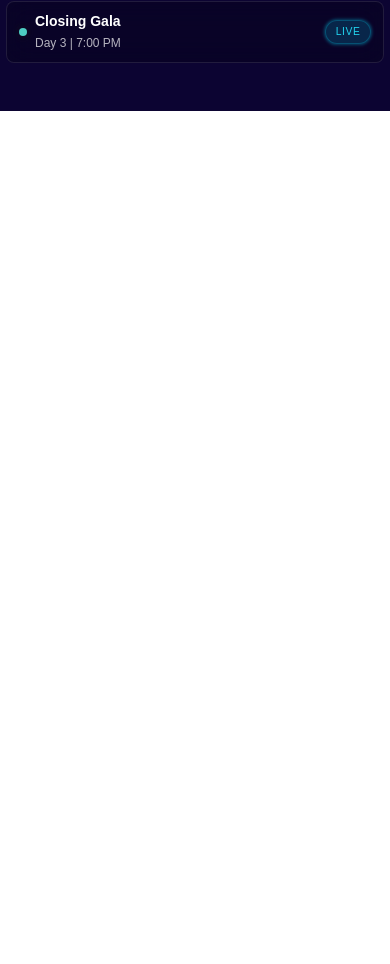
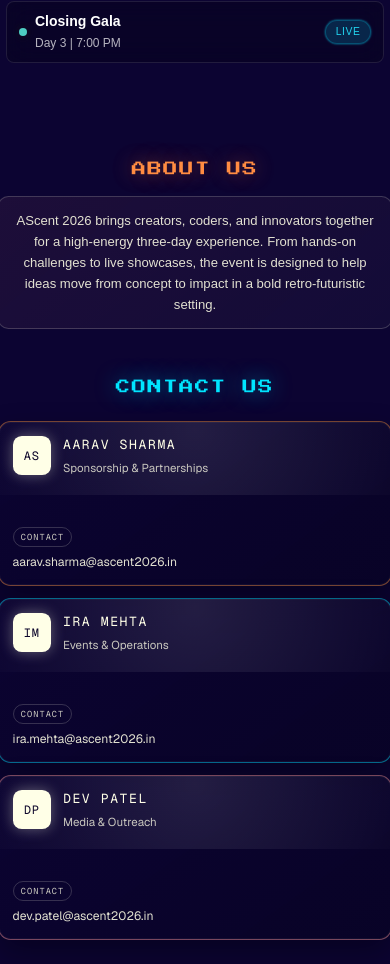
Before and after one commit to Ascent-2026/ascent, a Next.js app: page /home in a window 390 px wide. Shown: the part 1015-1979 px from the top of the page. Before the commit the page ends 1126 px from the top, so only its background shows below. Built offline with nearby package versions, Linux system fonts and the light colour scheme; a web font is replaced by a local one.

Commit message:
Integrated about section  + contact section

```diff
--- a/components/channels/HomeChannel.tsx
+++ b/components/channels/HomeChannel.tsx
@@ -5,6 +5,28 @@ import Image from "next/image";
 import styles from "@/styles/homepage.module.css";
 import { EventCard } from "@/components/ui/EventCard";
 import { PoweredBox } from "@/components/ui/PoweredBox";
+import { ContactCard } from "@/components/ui/ContactCard";
+
+const CONTACT_MEMBERS = [
+  {
+    name: "Aarav Sharma",
+    role: "Sponsorship & Partnerships",
+    email: "aarav.sharma@ascent2026.in",
+    accent: "orange" as const,
+  },
+  {
+    name: "Ira Mehta",
+    role: "Events & Operations",
+    email: "ira.mehta@ascent2026.in",
+    accent: "cyan" as const,
+  },
+  {
+    name: "Dev Patel",
+    role: "Media & Outreach",
+    email: "dev.patel@ascent2026.in",
+    accent: "pink" as const,
+  },
+];
 
 export function HomeChannel() {
   const [timeLeft, setTimeLeft] = useState({
@@ -325,6 +347,31 @@ export function HomeChannel() {
           />
         </div>
       </div>
+
+      <div className={styles.aboutSection}>
+        <h2 className={styles.aboutHeading}>ABOUT US</h2>
+        <p className={styles.aboutText}>
+          AScent 2026 brings creators, coders, and innovators together for a
+          high-energy three-day experience. From hands-on challenges to live
+          showcases, the event is designed to help ideas move from concept to
+          impact in a bold retro-futuristic setting.
+        </p>
+      </div>
+
+      <div className={styles.contactSection}>
+        <h2 className={styles.contactHeading}>CONTACT US</h2>
+        <div className={styles.contactGrid}>
+          {CONTACT_MEMBERS.map((member) => (
+            <ContactCard
+              key={member.email}
+              name={member.name}
+              role={member.role}
+              email={member.email}
+              accent={member.accent}
+            />
+          ))}
+        </div>
+      </div>
     </div>
   );
 }
--- a/styles/channelTheme.module.css
+++ b/styles/channelTheme.module.css
@@ -28,6 +28,11 @@
   margin-bottom: 1.2rem;
 }
 
+.contactHeading {
+  margin: 2.2rem 0 1.2rem;
+  color: #00e5ff;
+}
+
 .eventsHeading {
   margin-bottom: 2rem;
 }
@@ -35,6 +40,7 @@
 .aboutBody {
   display: grid;
   gap: 1rem;
+  grid-template-columns: repeat(2, minmax(0, 1fr));
 }
 
 .aboutCard {
@@ -54,6 +60,12 @@
   font-family: var(--font-geist-sans), Arial, Helvetica, sans-serif;
   font-size: 0.84rem;
   line-height: 1.75;
+}
+
+.contactGrid {
+  display: grid;
+  grid-template-columns: repeat(3, minmax(0, 1fr));
+  gap: 1rem;
 }
 
 .section {
@@ -137,4 +149,18 @@
   .channelHeading {
     letter-spacing: 0.2em;
   }
+
+  .aboutBody {
+    grid-template-columns: 1fr;
+  }
+
+  .contactGrid {
+    grid-template-columns: repeat(2, minmax(0, 1fr));
+  }
 }
+
+@media (max-width: 640px) {
+  .contactGrid {
+    grid-template-columns: 1fr;
+  }
+}
--- a/styles/homepage.module.css
+++ b/styles/homepage.module.css
@@ -682,6 +682,69 @@
 }
 
 /* ============================================
+   ABOUT + CONTACT SECTION
+   ============================================ */
+.aboutSection,
+.contactSection {
+  display: flex;
+  flex-direction: column;
+  align-items: center;
+  margin-top: 3rem;
+  padding: 0 1rem;
+}
+
+.contactSection {
+  margin-bottom: 1.5rem;
+}
+
+.aboutHeading {
+  font-family: "PressStart2P", monospace;
+  font-size: 1.4rem;
+  color: #ff8c42;
+  text-transform: uppercase;
+  letter-spacing: 0.18em;
+  text-shadow:
+    0 0 20px rgba(255, 140, 66, 0.45),
+    0 0 42px rgba(255, 140, 66, 0.2);
+  font-weight: 400;
+}
+
+.aboutText {
+  margin-top: 1.2rem;
+  width: 100%;
+  max-width: 42rem;
+  text-align: center;
+  line-height: 1.7;
+  color: rgba(255, 255, 231, 0.88);
+  font-size: 0.95rem;
+  padding: 0.95rem 1.1rem;
+  border-radius: 0.65rem;
+  border: 1px solid rgba(255, 255, 231, 0.18);
+  background: linear-gradient(140deg, rgba(255, 153, 154, 0.07), rgba(255, 255, 231, 0.03));
+}
+
+.contactHeading {
+  font-family: "PressStart2P", monospace;
+  font-size: 1.4rem;
+  color: #00e5ff;
+  text-transform: uppercase;
+  letter-spacing: 0.18em;
+  text-shadow:
+    0 0 20px rgba(0, 229, 255, 0.5),
+    0 0 40px rgba(0, 229, 255, 0.2);
+  font-weight: 400;
+}
+
+.contactGrid {
+  width: 100%;
+  max-width: 62rem;
+  margin-top: 1.4rem;
+  display: grid;
+  grid-template-columns: repeat(3, minmax(0, 1fr));
+  gap: 1rem;
+}
+
+/* ============================================
    RESPONSIVE DESIGN
    ============================================ */
 
@@ -695,6 +758,20 @@
   .eventsHeading {
     font-size: 1.5rem;
     letter-spacing: 0.15em;
+  }
+
+  .aboutHeading,
+  .contactHeading {
+    font-size: 1.1rem;
+    letter-spacing: 0.13em;
+  }
+
+  .aboutText {
+    font-size: 0.9rem;
+  }
+
+  .contactGrid {
+    grid-template-columns: repeat(2, minmax(0, 1fr));
   }
 
   .logoBoxesContainer {
@@ -727,6 +804,29 @@
     letter-spacing: 0.1em;
   }
 
+  .aboutSection,
+  .contactSection {
+    margin-top: 3rem;
+  }
+
+  .aboutHeading,
+  .contactHeading {
+    font-size: 0.9rem;
+    letter-spacing: 0.1em;
+  }
+
+  .aboutText {
+    margin-top: 1rem;
+    font-size: 0.82rem;
+    line-height: 1.6;
+    padding: 0.8rem;
+  }
+
+  .contactGrid {
+    grid-template-columns: 1fr;
+    gap: 0.75rem;
+  }
+
   .logoBoxesContainer {
     gap: 0.75rem;
     margin-top: 1.5rem;
```
